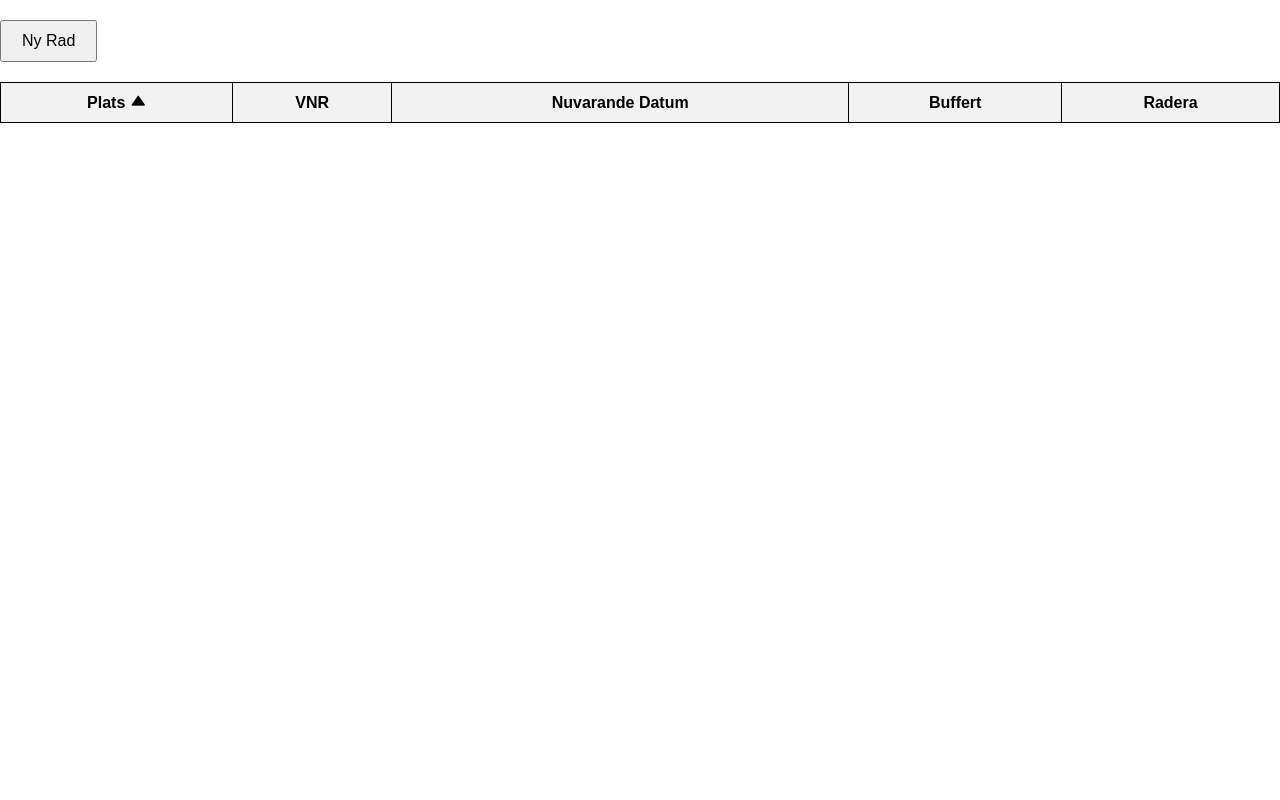
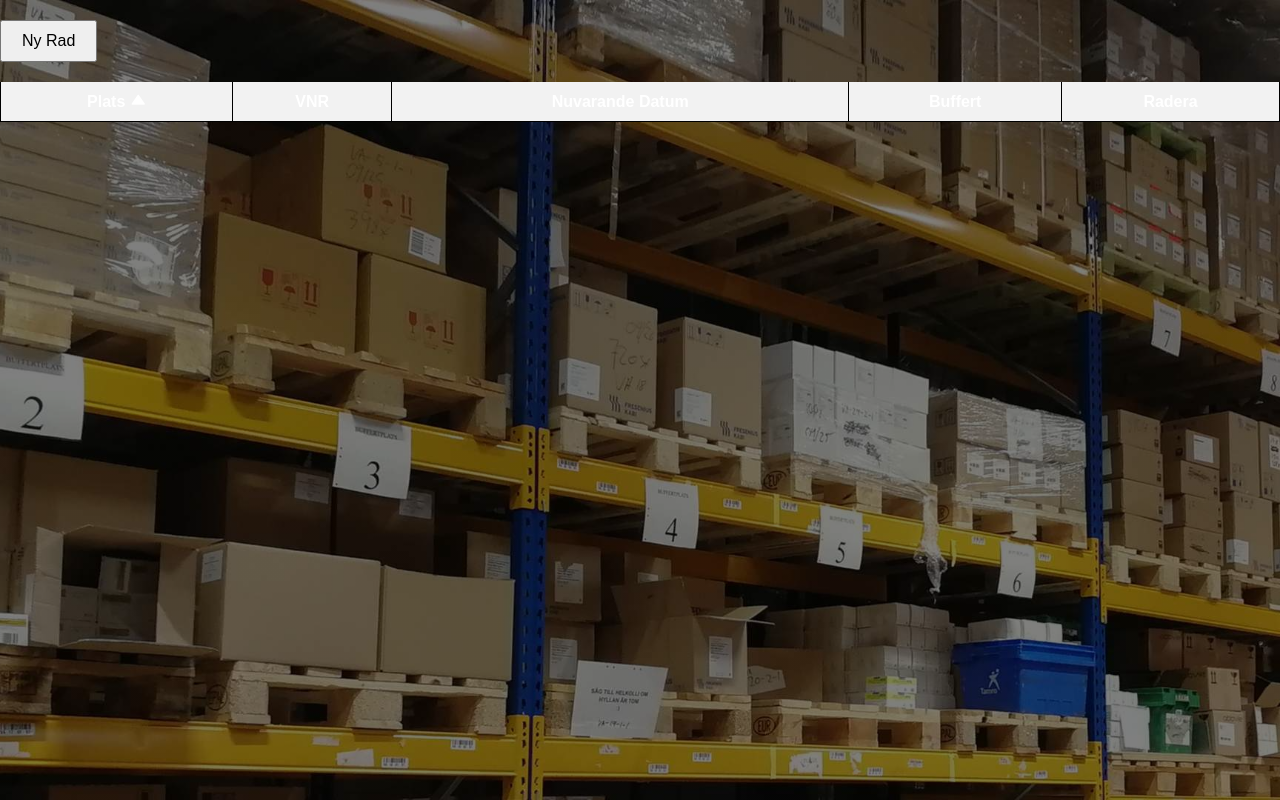
Before and after one commit to AliAlbabily/Products-Dates-Manager-Vite, a React (Vite) app: page / in a window 1280 px wide. Built offline with nearby package versions, Linux system fonts and the light colour scheme.

Commit message:
Added a background image

```diff
--- a/src/App.css
+++ b/src/App.css
@@ -1,5 +1,12 @@
 body {
   font-family: Arial, Helvetica, sans-serif;
+  background-image: linear-gradient(rgba(0, 0, 0, 0.5), rgba(0, 0, 0, 0.5)), url('/src/assets/VA.jpg');
+  background-size: cover;
+  background-repeat: no-repeat;
+  background-position: center;
+  background-attachment: fixed; /* This makes the background fixed */
+  min-height: 100vh;
+  color: White;
 }
 
 html, body, .App {
@@ -14,8 +21,14 @@ table {
   border-collapse: collapse;
 }
 
+thead {
+  position: sticky;
+  top: 0;
+}
+
 th, td {
   border: 1px solid black;
+  border-top: 0px;
   text-align: center;
   padding: 10px;
 }
```
Also changed, not shown: src/assets/VA.jpg (added).
